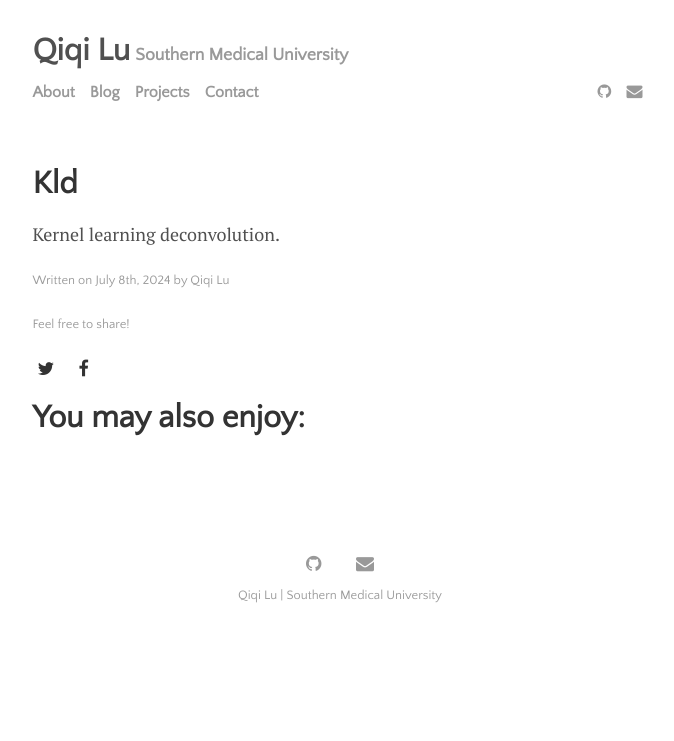
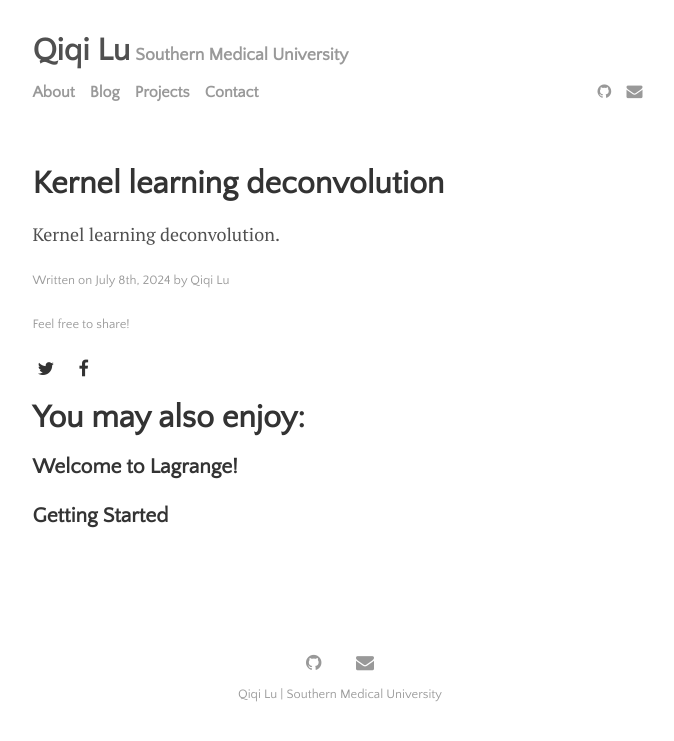
Before and after one commit to Recklexx/Recklexx.github.io, a Jekyll site: the page built from _posts/projects/2024-07-08-kld.md, in a window 1280 px wide. Shown: the top 741 px of the page, without its empty margins (300-974 px from the left). Built offline with Jekyll 4.4.1, drawn with Linux system fonts in a browser that asks for light colours; our own code applies the rules of GitHub Pages for plain Markdown files.

Commit message:
Update 2024-07-08-kld.md

```diff
--- a/_posts/projects/2024-07-08-kld.md
+++ b/_posts/projects/2024-07-08-kld.md
@@ -1 +1,9 @@
+---
+layout: post
+title: "Kernel learning deconvolution"
+author: "Qiqi Lu"
+categories: journal
+tags: [documentation,sample]
+---
+
 Kernel learning deconvolution.
```
